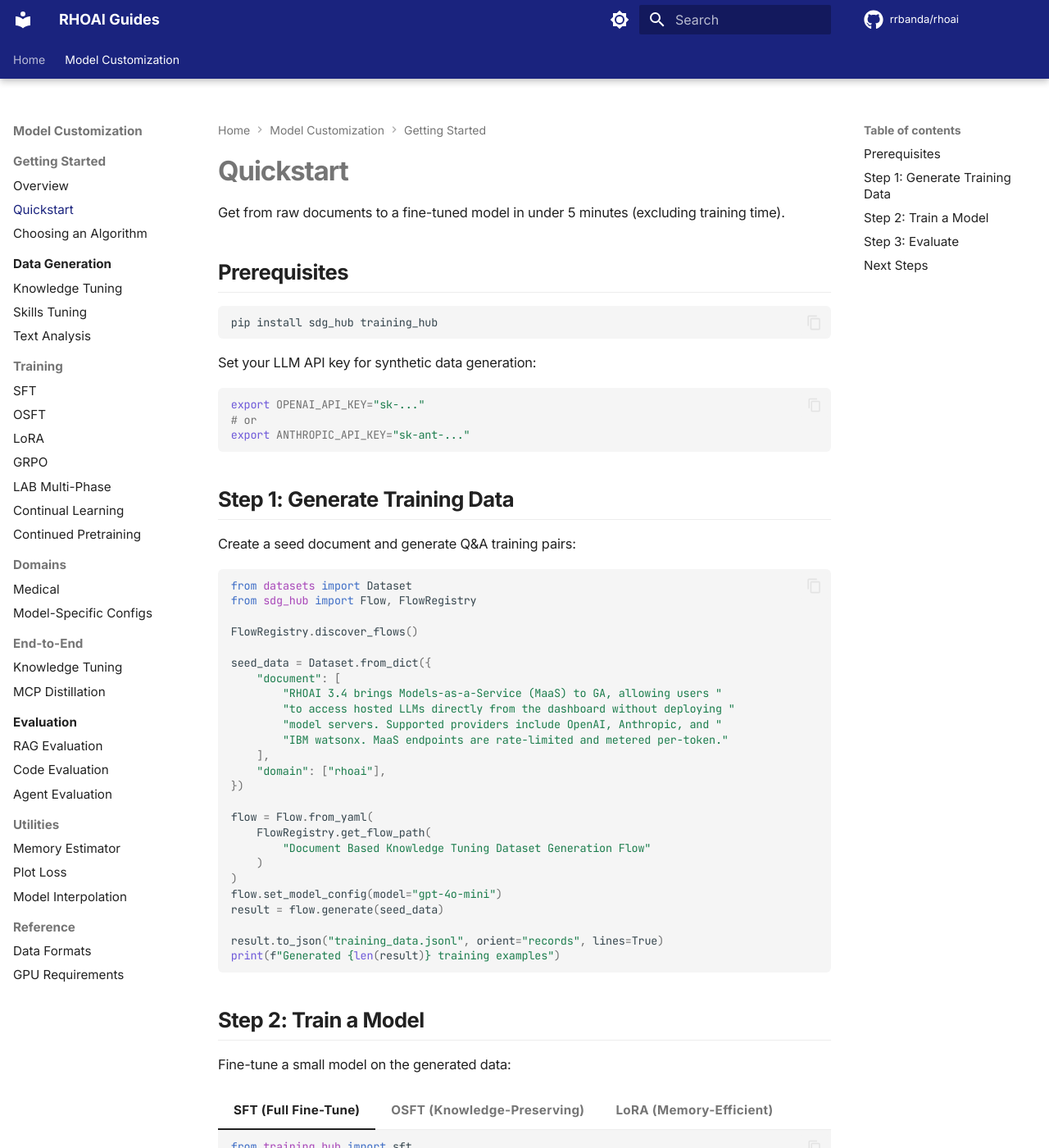
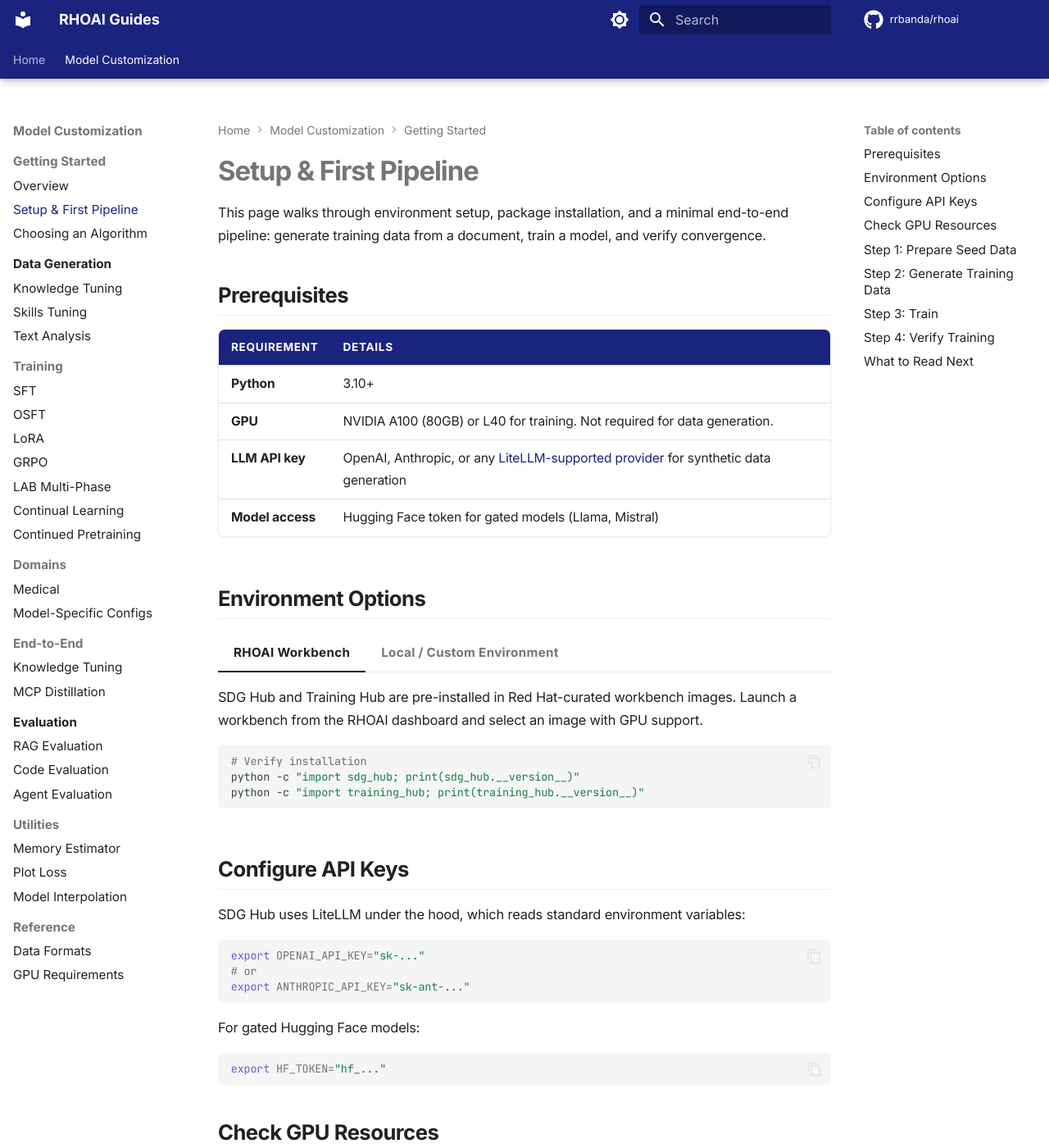
Before and after one commit to rrbanda/rhoai, an MkDocs documentation site: the page built from docs/getting-started/quickstart.md, in a window 1280 px wide and 1400 px high. Shown: the whole window at 82% size. Built offline with MkDocs 1.6.1 and Material for MkDocs 9.7.7, drawn with Linux system fonts in a browser that asks for light colours; comment, search, counter and statistics services are not loaded; some of the changed text lies outside the part shown.

Commit message:
feat: replace misleading quickstart with technical setup guide
- Rename "Quickstart" to "Setup & First Pipeline"
- Drop "5 minutes" claim
- Add prerequisites table (Python, GPU, API keys, HF token)
- Add environment options (RHOAI workbench vs local)
- Add GPU memory check step before training
- Add seed data preparation with format explanation
- Add dry_run tip and output format example
- Add ordered "What to Read Next" section
- Update all references and nav labels

````diff
--- a/docs/getting-started/quickstart.md
+++ b/docs/getting-started/quickstart.md
@@ -1,14 +1,43 @@
-# Quickstart
+# Setup & First Pipeline
 
-Get from raw documents to a fine-tuned model in under 5 minutes (excluding training time).
+This page walks through environment setup, package installation, and a minimal end-to-end pipeline: generate training data from a document, train a model, and verify convergence.
 
 ## Prerequisites
 
-```bash
-pip install sdg_hub training_hub
-```
+| Requirement | Details |
+|-------------|---------|
+| **Python** | 3.10+ |
+| **GPU** | NVIDIA A100 (80GB) or L40 for training. Not required for data generation. |
+| **LLM API key** | OpenAI, Anthropic, or any [LiteLLM-supported provider](https://docs.redhat.com/en/documentation/red_hat_openshift_ai/3.4) for synthetic data generation |
+| **Model access** | Hugging Face token for gated models (Llama, Mistral) |
 
-Set your LLM API key for synthetic data generation:
+## Environment Options
+
+=== "RHOAI Workbench"
+
+    SDG Hub and Training Hub are pre-installed in Red Hat-curated workbench images. Launch a workbench from the RHOAI dashboard and select an image with GPU support.
+
+    ```bash
+    # Verify installation
+    python -c "import sdg_hub; print(sdg_hub.__version__)"
+    python -c "import training_hub; print(training_hub.__version__)"
+    ```
+
+=== "Local / Custom Environment"
+
+    ```bash
+    pip install sdg_hub training_hub
+    ```
+
+    For QLoRA (4-bit quantized training):
+
+    ```bash
+    pip install bitsandbytes
+    ```
+
+## Configure API Keys
+
+SDG Hub uses LiteLLM under the hood, which reads standard environment variables:
 
 ```bash
 export OPENAI_API_KEY="sk-..."
@@ -16,15 +45,34 @@
 export ANTHROPIC_API_KEY="sk-ant-..."
 ```
 
-## Step 1: Generate Training Data
+For gated Hugging Face models:
 
-Create a seed document and generate Q&A training pairs:
+```bash
+export HF_TOKEN="hf_..."
+```
+
+## Check GPU Resources
+
+Before training, verify you have enough VRAM:
+
+```python
+from training_hub import estimate
+
+train_mem, grad_mem, total_mem = estimate(
+    model_path="meta-llama/Llama-3.1-8B-Instruct",
+    max_seq_len=4096,
+)
+print(f"Estimated VRAM: {total_mem / 1e9:.1f} GB")
+```
+
+See [GPU Requirements](../reference/gpu-requirements.md) for per-model and per-algorithm breakdowns.
+
+## Step 1: Prepare Seed Data
+
+Training data generation starts with a dataset containing your domain documents. Each row needs a `document` column with the text content:
 
 ```python
 from datasets import Dataset
-from sdg_hub import Flow, FlowRegistry
-
-FlowRegistry.discover_flows()
 
 seed_data = Dataset.from_dict({
     "document": [
@@ -35,6 +83,18 @@
     ],
     "domain": ["rhoai"],
 })
+```
+
+For real workloads, use [Docling](https://docs.redhat.com/en/documentation/red_hat_openshift_ai/3.4) to extract text from PDFs, HTML, or DOCX files. See [Knowledge Tuning Data Generation](../data-generation/knowledge-tuning.md) for details.
+
+## Step 2: Generate Training Data
+
+Use SDG Hub to generate Q&A pairs from your documents:
+
+```python
+from sdg_hub import Flow, FlowRegistry
+
+FlowRegistry.discover_flows()
 
 flow = Flow.from_yaml(
     FlowRegistry.get_flow_path(
@@ -42,17 +102,30 @@
     )
 )
 flow.set_model_config(model="gpt-4o-mini")
+
 result = flow.generate(seed_data)
-
 result.to_json("training_data.jsonl", orient="records", lines=True)
 print(f"Generated {len(result)} training examples")
 ```
 
-## Step 2: Train a Model
+!!! tip "Dry run first"
+    Use `flow.dry_run(seed_data)` to validate the pipeline end-to-end without making LLM calls.
 
-Fine-tune a small model on the generated data:
+The output is JSONL in the messages format expected by Training Hub:
 
-=== "SFT (Full Fine-Tune)"
+```json
+{"messages": [{"role": "user", "content": "What is MaaS in RHOAI 3.4?"}, {"role": "assistant", "content": "Models-as-a-Service (MaaS) ..."}]}
+```
+
+See [Data Formats](../reference/data-formats.md) for the full specification.
+
+## Step 3: Train
+
+Choose an algorithm based on your constraints. Each tab shows minimal working code — see the individual [training guides](../training/sft.md) for all parameters.
+
+=== "SFT — Maximum learning"
+
+    Updates all parameters. Best when you have ample data and GPU.
 
     ```python
     from training_hub import sft
@@ -67,7 +140,9 @@
     )
     ```
 
-=== "OSFT (Knowledge-Preserving)"
+=== "OSFT — Preserve base knowledge"
+
+    Constrains updates to an orthogonal subspace. Best for adding domain knowledge without forgetting.
 
     ```python
     from training_hub import osft
@@ -85,7 +160,9 @@
     )
     ```
 
-=== "LoRA (Memory-Efficient)"
+=== "LoRA — Single GPU"
+
+    Trains ~1% of parameters via low-rank adapters. Runs on a single A100 or L40.
 
     ```python
     from training_hub import lora_sft
@@ -100,9 +177,11 @@
     )
     ```
 
-## Step 3: Evaluate
+Not sure which to pick? See [Choosing an Algorithm](choosing-an-algorithm.md).
 
-Check training loss convergence:
+## Step 4: Verify Training
+
+Check that training loss converged:
 
 ```python
 from training_hub import plot_loss
@@ -110,8 +189,13 @@
 plot_loss("./my-model")
 ```
 
-## Next Steps
+A healthy training run shows loss decreasing and flattening. If loss plateaus early or spikes, adjust learning rate or add more data. See [Plot Loss](../utilities/plot-loss.md) for interpretation guidance.
 
-- [Choosing an Algorithm](choosing-an-algorithm.md) — When to use SFT vs OSFT vs LoRA vs GRPO
-- [Knowledge Tuning Pipeline](../end-to-end/knowledge-tuning.md) — Full end-to-end walkthrough with evaluation
-- [Memory Estimator](../utilities/memory-estimator.md) — Check GPU requirements before training
+## What to Read Next
+
+Follow these in order for the full depth:
+
+1. [Choosing an Algorithm](choosing-an-algorithm.md) — Decision flowchart and side-by-side comparison
+2. [Knowledge Tuning Pipeline](../end-to-end/knowledge-tuning.md) — Full end-to-end walkthrough with multi-flow data generation, data mixing, evaluation, and serving
+3. [MCP Distillation Pipeline](../end-to-end/mcp-distillation.md) — Teach a model to use tools via GRPO
+4. [GPU Requirements](../reference/gpu-requirements.md) — Per-model VRAM estimates and hardware guidance
--- a/mkdocs.yml
+++ b/mkdocs.yml
@@ -85,7 +85,7 @@
   - Model Customization:
     - Getting Started:
       - Overview: getting-started/overview.md
-      - Quickstart: getting-started/quickstart.md
+      - Setup & First Pipeline: getting-started/quickstart.md
       - Choosing an Algorithm: getting-started/choosing-an-algorithm.md
     - Data Generation:
       - SDG Hub Overview: data-generation/index.md
````
Also changed, not shown: docs/getting-started/overview.md (+1 -1 lines), docs/index.md (+1 -1 lines).
